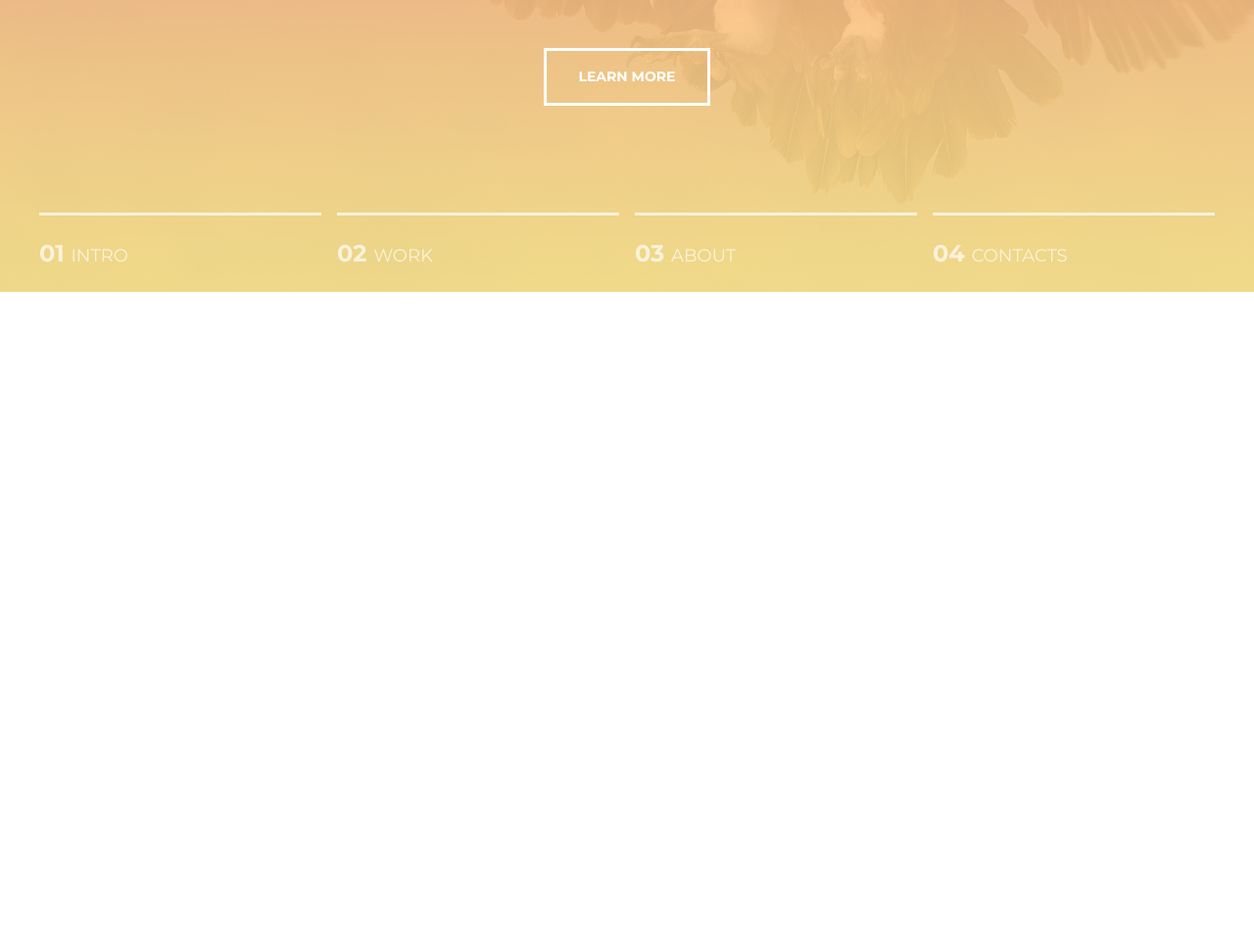
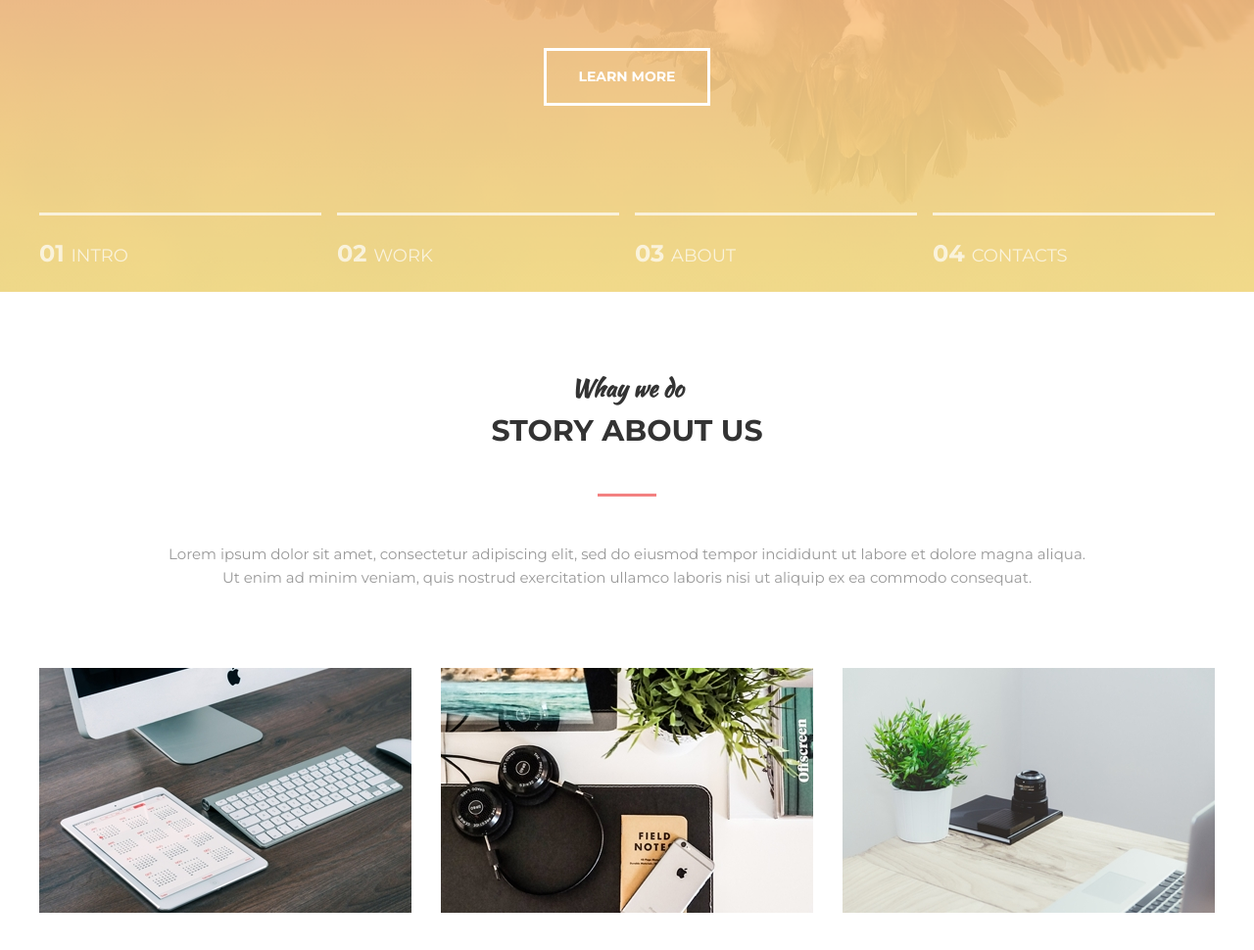
Before and after one commit to saed835/MoGo, a plain HTML site: page Index.html in a window 1280 px wide. Shown: the part 502-1472 px from the top of the page at 98% size. Before the commit the page ends 800 px from the top, so only its background shows below. Drawn offline with Linux system fonts and the light colour scheme.

Commit message:
About us block

```diff
--- a/Index.html
+++ b/Index.html
@@ -62,5 +62,42 @@
     </div>
   </div>
 
+  <section class="section">
+    <div class="container">
+
+      <div class="section__header">
+        <h3 class="section__suptitle">Whay we do</h3>
+        <h2 class="section__title">Story about us</h2>
+        <div class="section__text">
+          <p>Lorem ipsum dolor sit amet, consectetur adipiscing elit, sed do eiusmod tempor incididunt ut labore et dolore magna aliqua. Ut enim ad minim veniam, quis nostrud exercitation ullamco laboris nisi ut aliquip ex ea commodo consequat. </p>
+        </div>
+      </div>
+
+      <div class="about">
+        <div class="about__item">
+          <div class="about__img">
+            <img src="Images/About us/about-1.jpg" alt="" class="img">
+          </div>
+          <div class="about__text">super team</div>
+        </div>
+        <div class="about__item">
+          <div class="about__img">
+            <img src="Images/About us/about-2.jpg" alt="" class="img">
+          </div>
+          <div class="about__text">super team</div>
+        </div>
+        <div class="about__item">
+          <div class="about__img">
+            <img src="Images/About us/about-3.jpg" alt="" class="img">
+          </div>
+          <div class="about__text">super team</div>
+        </div>
+
+      </div>
+
+
+    </div>
+  </section>
+
 </body>
 </html>
--- a/style.css
+++ b/style.css
@@ -210,3 +210,97 @@ body {
   font-size: 24px;
   font-weight: 700;
 }
+
+/* Section */
+.section {
+  padding: 80px 0;
+}
+
+.section__header {
+  width: 100%;
+  max-width: 954px;
+  margin: 0 auto 40px;
+
+  text-align: center;
+}
+
+.section__suptitle {
+  font-family: 'Kaushan Script', cursive;
+  font-size: 24px;
+  color: #333;
+}
+
+.section__title {
+  font-size: 30px;
+  font-weight: 700;
+  color: #333;
+  text-transform: uppercase;
+}
+
+.section__title::after {
+  content: "";
+  display: block;
+  width: 60px;
+  height: 3px;
+  margin: 40px auto 47px;
+
+  background-color: #f38181;
+}
+
+.section__text {
+  font-size: 15px;
+  color: #999;
+}
+
+/* About */
+.about {
+  margin-top: 80px;
+  display: flex;
+  justify-content: space-between;
+}
+
+.about__item {
+  width: 380px;
+  background-color: #95e1d3;
+  position: relative;
+}
+
+.about__item:hover .about__img {
+  transform: translate3d(-10px, -10px, 0);
+}
+
+.about__item:hover .about__img .img {
+  opacity: .1;
+}
+
+.about__item:hover .about__text {
+  opacity: 1;
+}
+
+.about__img {
+  background: linear-gradient(to bottom, #f38181, #fce38a);
+  transition: transform .2s linear;
+}
+
+.about__img .img {
+  display: block;
+  transition: opacity .1s linear;
+}
+
+.about__text {
+  width: 100%;
+
+  font-size: 18px;
+  color: #fff;
+  text-transform: uppercase;
+  font-weight: 700;
+  text-align: center;
+  opacity: 0;
+
+  position: absolute;
+  top: 50%;
+  left: 0;
+  z-index: 2;
+  transform: translate3d(0, -50%, 0);
+  transition: opacity .2s linear;
+}
```
Also changed, not shown: Images/About us/about-1.jpg (added), Images/About us/about-2.jpg (added), Images/About us/about-3.jpg (added), 1 other file.
